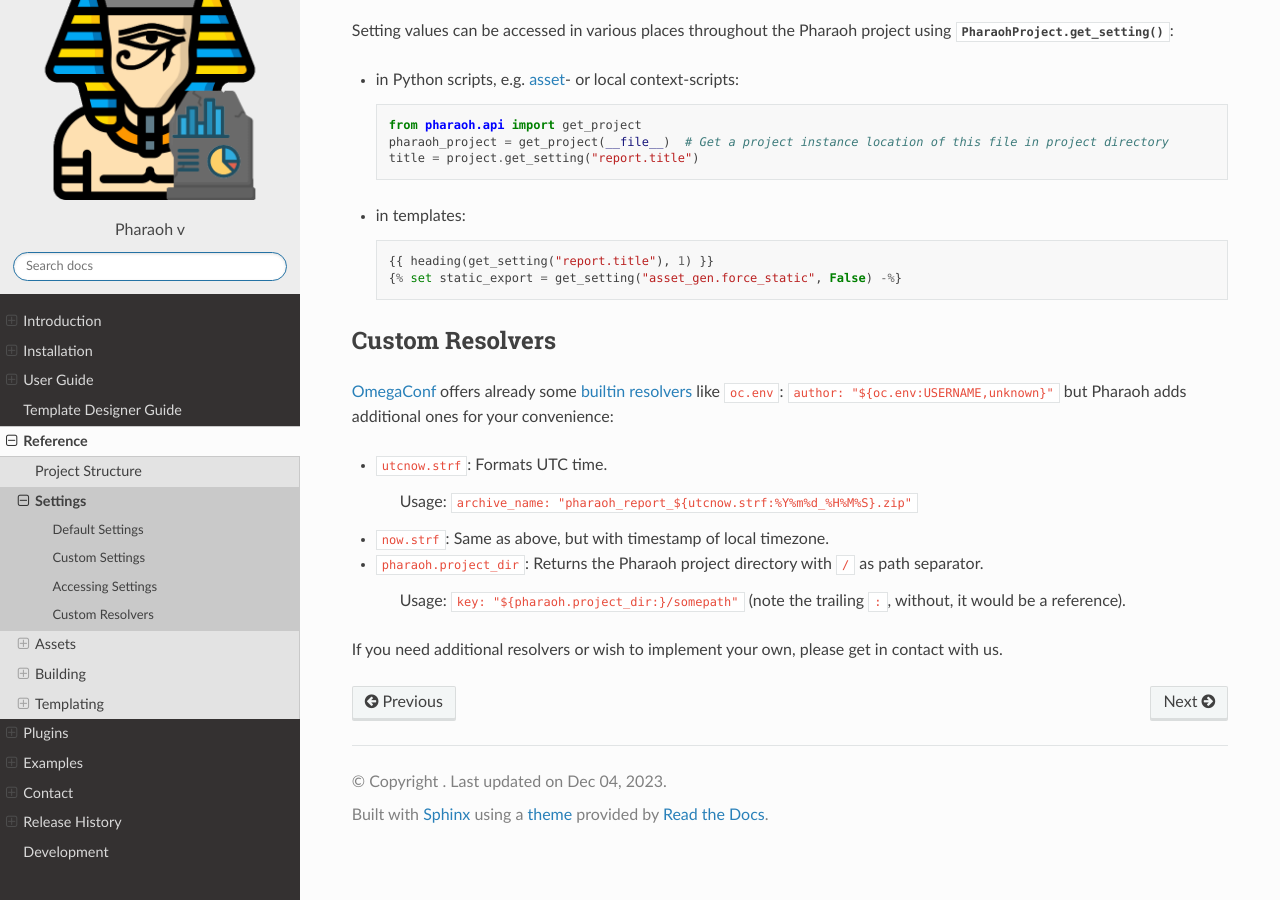
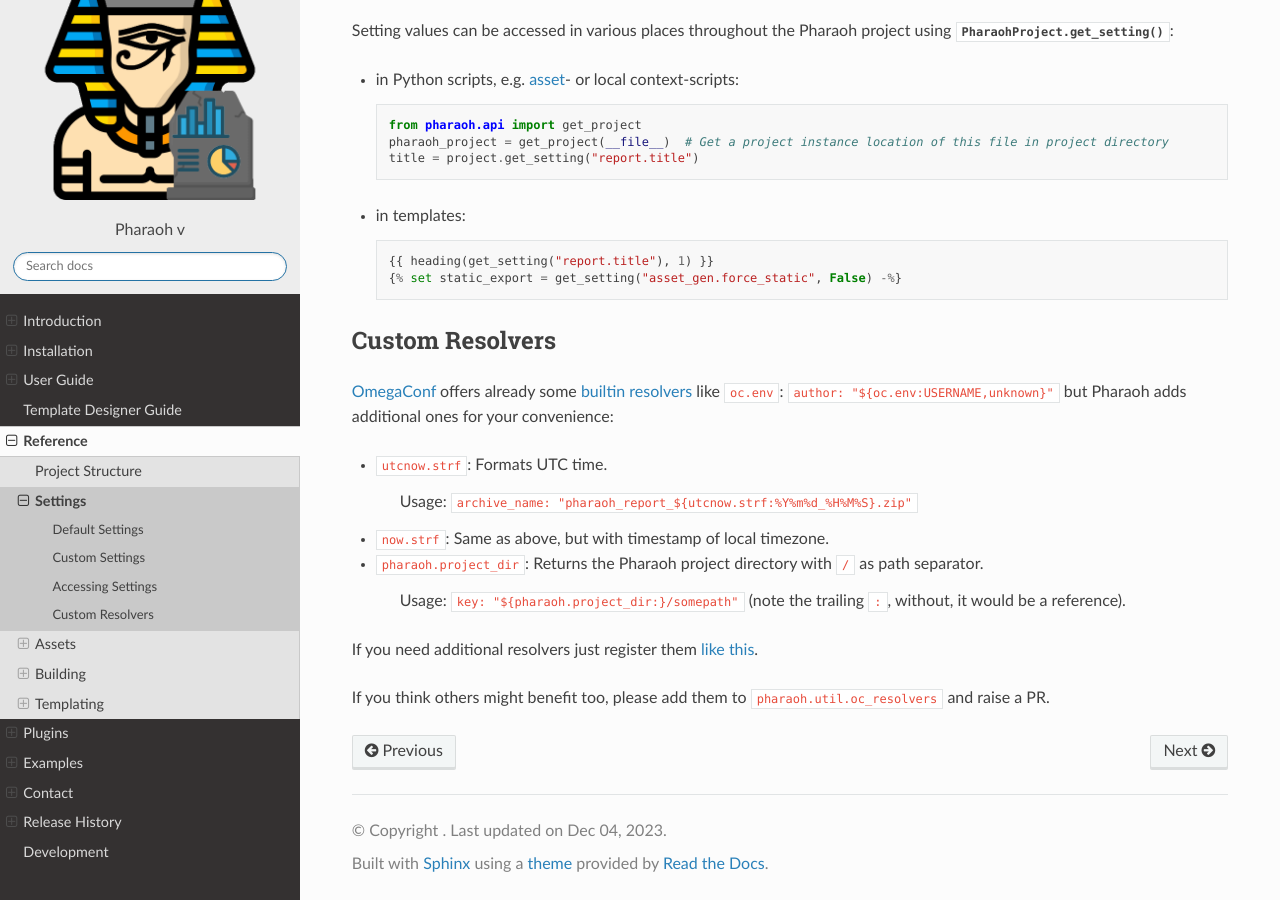
Before and after one commit to Infineon/pharaoh-dev, a Sphinx documentation site: the page built from docs/reference/settings.rst, in a window 1280 px wide and 900 px high, scrolled down 2461 px. Built offline with Sphinx 7.4.7 and the Read the Docs theme 2.0.0, drawn with Linux system fonts in a browser that asks for light colours; pages that are not in the unit, such as notebooks, are missing from menus; the version number could not be read and is left out.

Commit message:
Update docs for oc resolvers

```diff
--- a/docs/reference/settings.rst
+++ b/docs/reference/settings.rst
@@ -130,4 +130,7 @@
 
     Usage: :code:`key: "${pharaoh.project_dir:}/somepath"` (note the trailing ``:``, without, it would be a reference).
 
-If you need additional resolvers or wish to implement your own, please get in contact with us.
+If you need additional resolvers just register them
+`like this <https://omegaconf.readthedocs.io/en/2.3_branch/custom_resolvers.html#custom-resolvers>`_.
+
+If you think others might benefit too, please add them to ``pharaoh.util.oc_resolvers`` and raise a PR.
```
